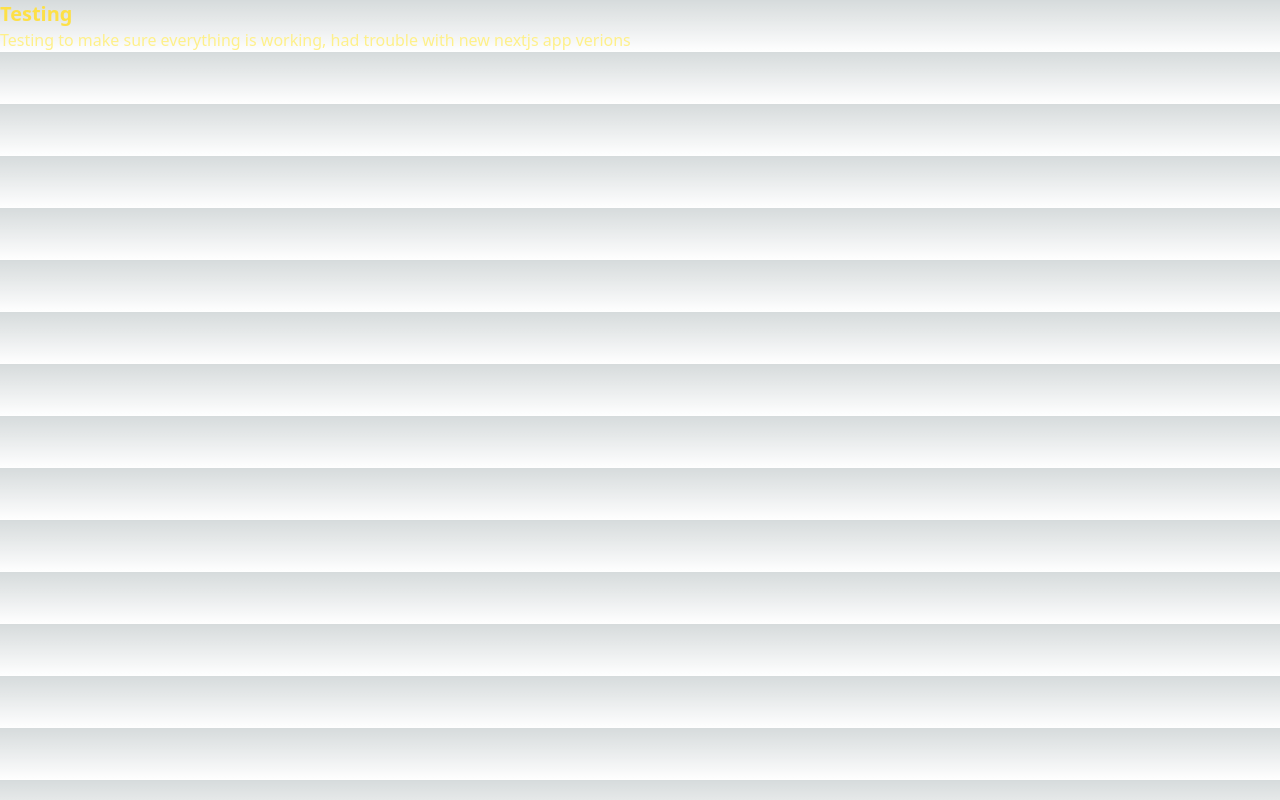
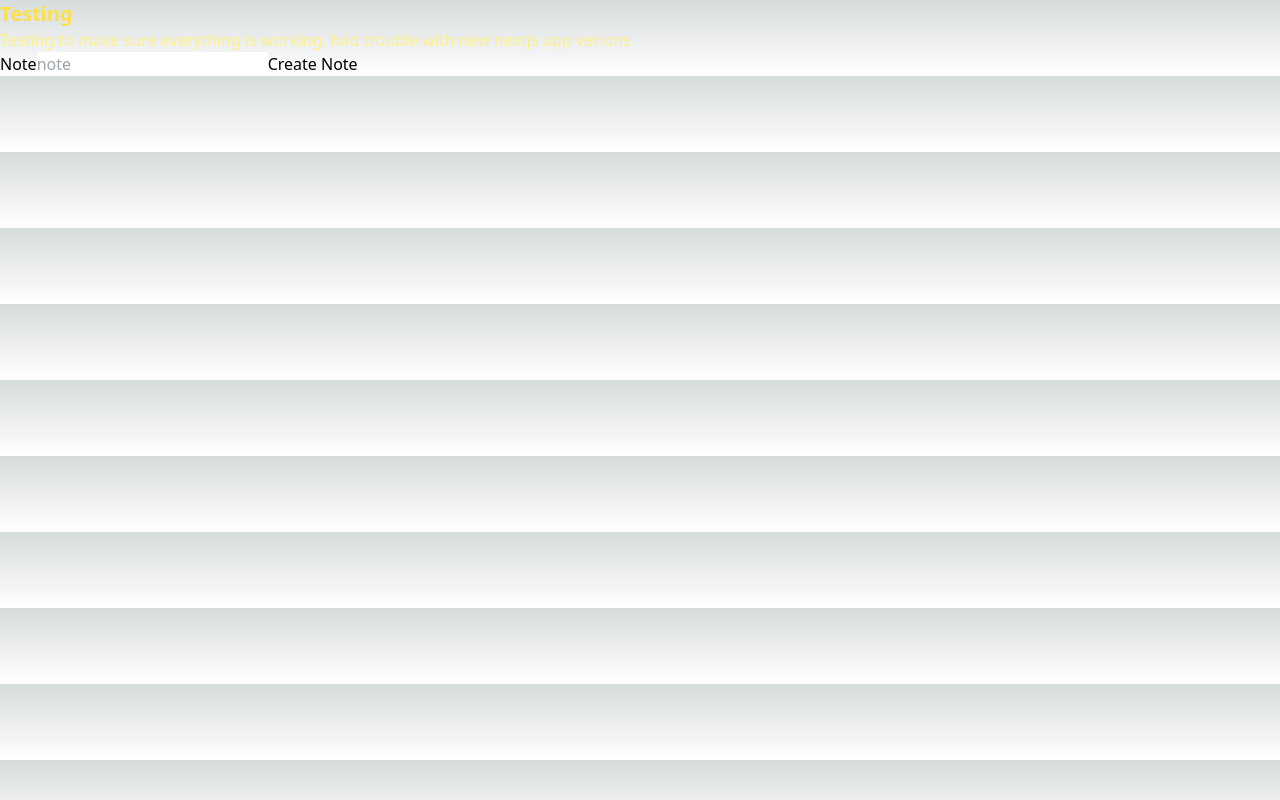
Before and after one commit to gnepo001/TermPad, a Next.js app in the folder client/: page / in a window 1280 px wide. Built offline with nearby package versions, Linux system fonts and the light colour scheme.

Commit message:
added api axios post

```diff
--- /dev/null
+++ b/client/api/index.js
@@ -0,0 +1,6 @@
+import axios from "axios";
+
+export const createPost = async (data) => {
+  console.log("posted");
+  return await axios.post("http://localhost:5010/createnote/", data);
+};
--- a/client/pages/index.js
+++ b/client/pages/index.js
@@ -1,6 +1,19 @@
-import React from "react";
+import React, { useState } from "react";
+import axios from "axios";
+
+import { createPost } from "../api/index.js";
 
 const index = () => {
+  const [form, setForm] = useState({
+    content: "",
+    author: "test",
+  });
+
+  const handleSumbit = (e) => {
+    createPost(form);
+    e.preventDefault();
+  };
+
   return (
     <div>
       <h1 className="text-xl font-bold text-yellow-300">Testing</h1>
@@ -8,6 +21,19 @@ const index = () => {
         Testing to make sure everything is working, had trouble with new nextjs
         app verions
       </p>
+      <form onSubmit={handleSumbit}>
+        <label>Note</label>
+        <input
+          required
+          type="text"
+          id="note"
+          name="note"
+          placeholder="note"
+          //value={form.content}
+          onChange={(e) => setForm({ ...form, content: e.target.value })}
+        />
+        <button>Create Note</button>
+      </form>
     </div>
   );
 };
```
